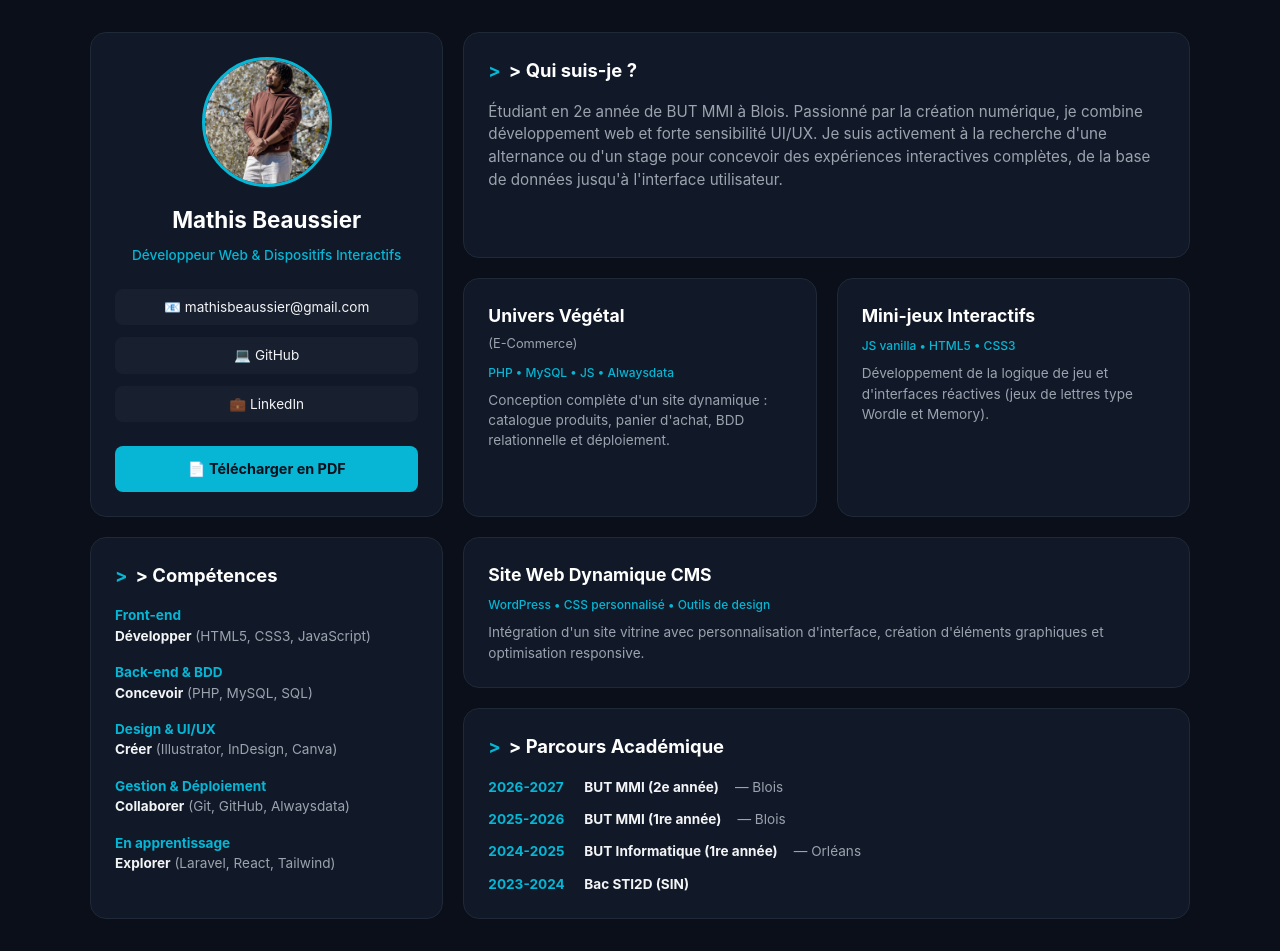
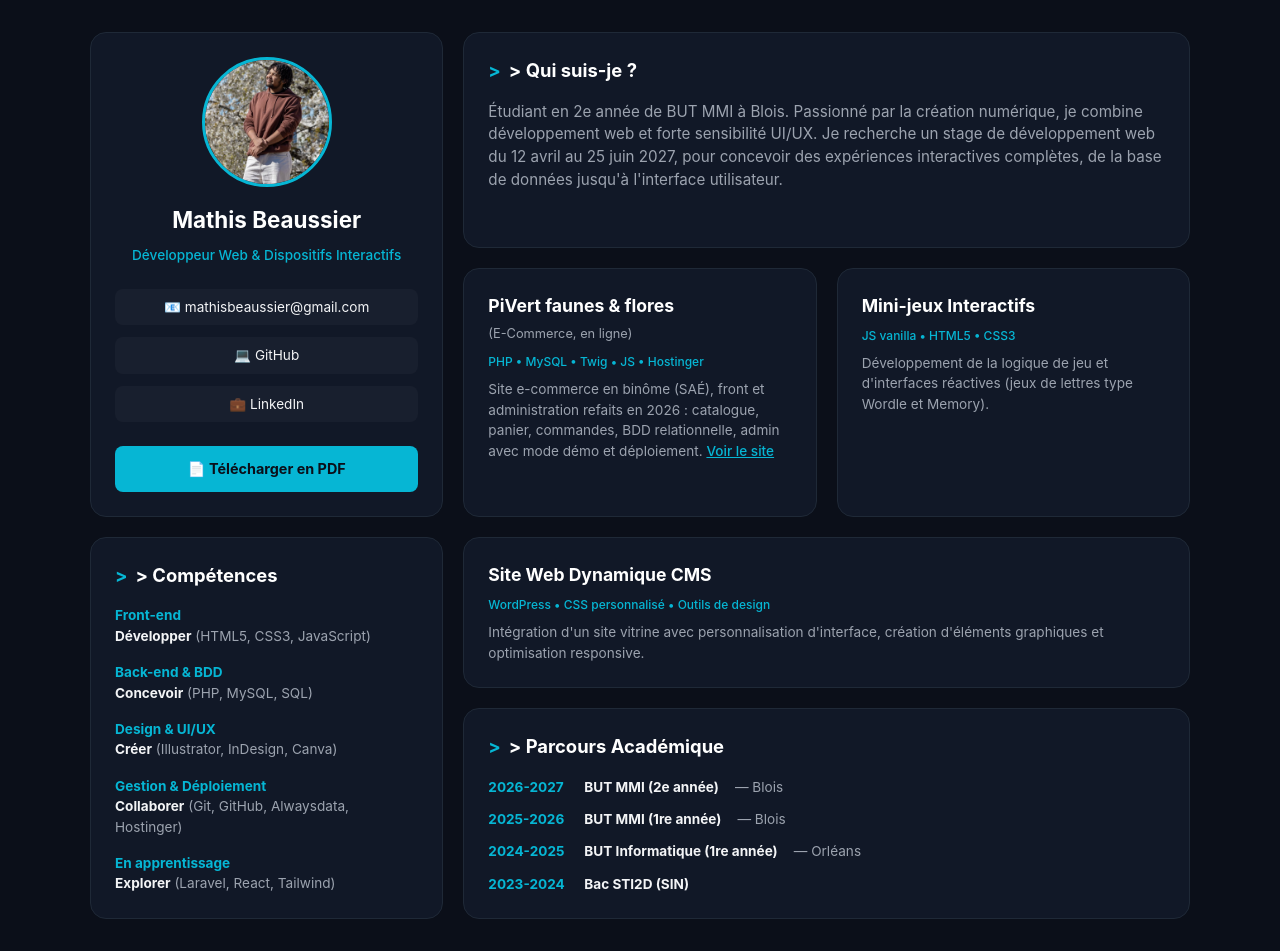
Before and after one commit to MathisIUT41/MathisIUT41.github.io, a plain HTML site: page CV/CV.html in a window 1280 px wide. Drawn offline with Linux system fonts and the light colour scheme.

Commit message:
CV : PiVert en ligne, et la recherche de stage alignée sur l'accueil
- la carte « Univers Végétal » devient PiVert faunes & flores, en ligne
  (Twig, Hostinger), avec un lien vers le site
- « alternance ou stage » devient le stage du 12 avril au 25 juin 2027,
  comme sur la page d'accueil
- Hostinger ajouté aux outils de déploiement

Co-Authored-By: Claude Opus 5.5 <noreply@anthropic.com>

```diff
--- a/CV/CV.html
+++ b/CV/CV.html
@@ -30,7 +30,7 @@
         <!-- TUILE 2 : Bio (En haut à droite) -->
         <section class="bento-item item-bio">
             <h2>> Qui suis-je ?</h2>
-            <p>Étudiant en 2e année de BUT MMI à Blois. Passionné par la création numérique, je combine développement web et forte sensibilité UI/UX. Je suis activement à la recherche d'une alternance ou d'un stage pour concevoir des expériences interactives complètes, de la base de données jusqu'à l'interface utilisateur.</p>
+            <p>Étudiant en 2e année de BUT MMI à Blois. Passionné par la création numérique, je combine développement web et forte sensibilité UI/UX. Je recherche un stage de développement web du 12 avril au 25 juin 2027, pour concevoir des expériences interactives complètes, de la base de données jusqu'à l'interface utilisateur.</p>
         </section>
 
         <!-- TUILE 3 : Skills (Colonne de gauche) -->
@@ -51,7 +51,7 @@
                 </div>
                 <div class="skill-category">
                     <h3>Gestion & Déploiement</h3>
-                    <p><strong>Collaborer</strong> (Git, GitHub, Alwaysdata)</p>
+                    <p><strong>Collaborer</strong> (Git, GitHub, Alwaysdata, Hostinger)</p>
                 </div>
                 <div class="skill-category">
                     <h3>En apprentissage</h3>
@@ -62,9 +62,9 @@
 
         <!-- TUILES 4, 5, 6 : Projets (Au centre et à droite) -->
         <section class="bento-item item-projet p1">
-            <h3>Univers Végétal <br><span class="projet-type">(E-Commerce)</span></h3>
-            <p class="langages-projets">PHP • MySQL • JS • Alwaysdata</p>
-            <p class="description">Conception complète d'un site dynamique : catalogue produits, panier d'achat, BDD relationnelle et déploiement.</p>
+            <h3>PiVert faunes &amp; flores <br><span class="projet-type">(E-Commerce, en ligne)</span></h3>
+            <p class="langages-projets">PHP • MySQL • Twig • JS • Hostinger</p>
+            <p class="description">Site e-commerce en binôme (SAÉ), front et administration refaits en 2026 : catalogue, panier, commandes, BDD relationnelle, admin avec mode démo et déploiement. <a href="https://pivert.thecipherbureau.fr" target="_blank" rel="noopener noreferrer">Voir le site</a></p>
         </section>
 
         <section class="bento-item item-projet p2">
--- a/CV/cv.css
+++ b/CV/cv.css
@@ -123,6 +123,8 @@ h2::before {
 .projet-type { font-size: 0.8rem; color: var(--texte-secondaire); font-weight: normal; }
 .langages-projets { font-size: 0.75rem; color: var(--accent); font-weight: 500; margin-bottom: 0.5rem; }
 .description { font-size: 0.85rem; color: var(--texte-secondaire); }
+.description a { color: var(--accent); font-weight: 500; white-space: nowrap; }
+.description a:hover, .description a:focus-visible { color: #fff; }
 
 .timeline { list-style: none; display: flex; flex-direction: column; gap: 0.75rem; }
 .timeline li { font-size: 0.85rem; color: var(--texte-secondaire); display: flex; gap: 1rem; align-items: baseline;}
```
